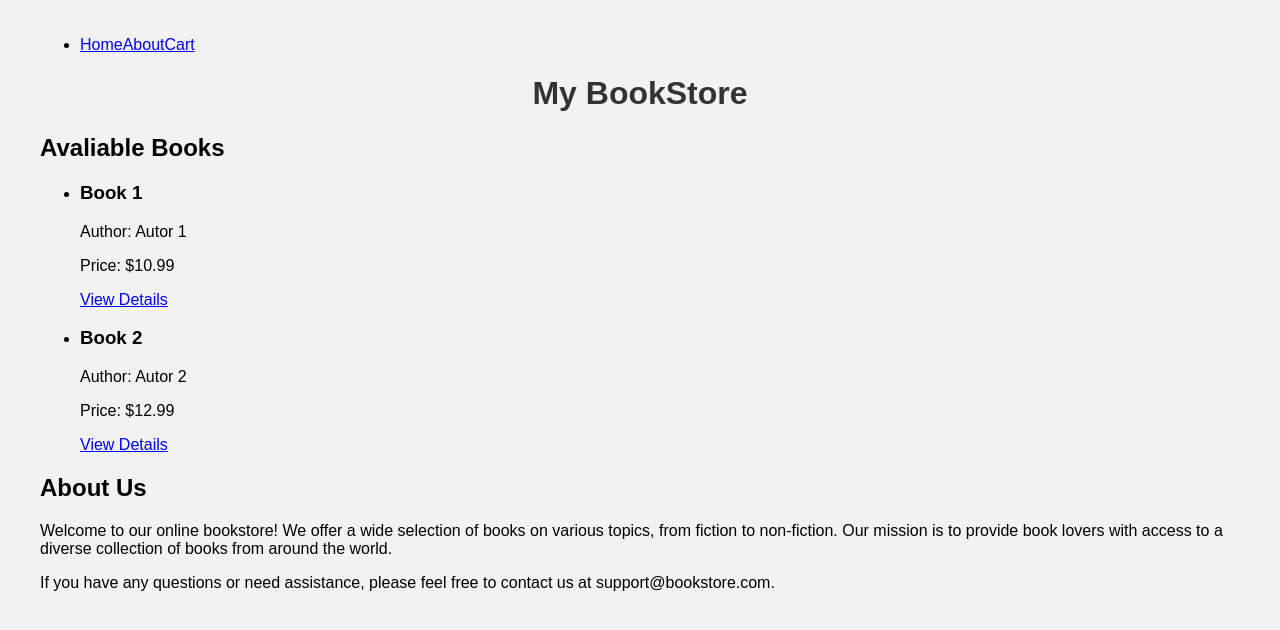
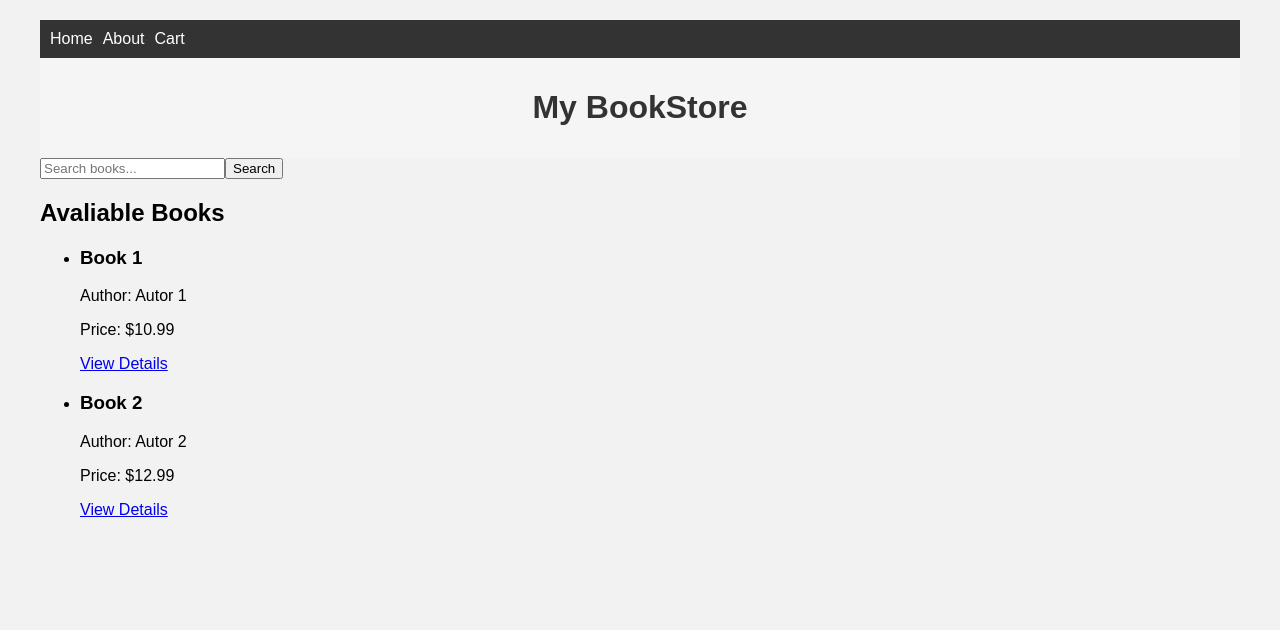
Before and after one commit to vitaliilatka/bookstore-react, a React (Create React App) app: page / in a window 1280 px wide. Shown: the top 630 px of the page. Built offline with nearby package versions, Linux system fonts and the light colour scheme.

Commit message:
adding styles modules Header and Navbar

```diff
--- a/src/App.js
+++ b/src/App.js
@@ -1,23 +1,29 @@
 import React from 'react';
 import './styles.css';
-// import { BrowserRouter as Router, Route } from 'react-router-dom';
 // import { Provider } from './context/Context';
 import Navbar from './components/Navbar';
 import Header from './components/Header';
 import Books from './components/Books';
 import About from './components/About';
-// import BookCart from './components/BookCart';
-// import BookDetails from './components/BookDetails';
-// import Search from './components/Search';
-// import BookCartCheckOut from './components/BookCartCheckOut';
+import BookCart from './components/BookCart';
+import BookDetails from './components/BookDetails';
+import Search from './components/Search';
+import BookCartCheckOut from './components/BookCartCheckOut';
+import { Route, Routes } from 'react-router-dom';
 
 function App() {
   return (
     <div>
       <Navbar />
       <Header />
-      <Books />
-      <About />
+      <Search />
+      <Routes>
+        <Route path="/" element={<Books />} />
+        <Route path="/about" element={<About />} />
+        <Route path="/cart" element={<BookCart />} />
+        <Route path="/books/:id" element={<BookDetails />} />
+        <Route path="/checkout" element={<BookCartCheckOut />} />
+      </Routes>
     </div>
   );
 }
--- a/src/components/Header.js
+++ b/src/components/Header.js
@@ -1,8 +1,9 @@
 import React from "react";
+import styles from '../styles/Header.module.css';
 
 const Header = () => {
     return (
-        <header>
+        <header className={styles.header}>
             <h1>My BookStore</h1>
             {/* Add logo */}
         </header>
--- a/src/components/Navbar.js
+++ b/src/components/Navbar.js
@@ -1,16 +1,21 @@
 import React from "react";
 import { Link } from "react-router-dom";
+import styles from '../styles/Navbar.module.css';
 
 const Navbar = () => {
     return (
-        <nav>
-            <ul>
-                <li>
-                    <Link to="/">Home</Link>
-                    <Link to="/about">About</Link>
-                    <Link to="/cart">Cart</Link>
-                </li>
-            </ul>
+        <nav className={styles.navbar}>
+            <div>
+                <Link className={styles.navLink} to="/">
+                    Home
+                </Link>
+                <Link className={styles.navLink} to="/about">
+                    About
+                </Link>
+                <Link className={styles.navLink} to="/cart">
+                    Cart
+                </Link>
+            </div>
         </nav>
     );
 };
--- a/src/index.js
+++ b/src/index.js
@@ -1,5 +1,5 @@
 import React from 'react';
-import ReactDOM from 'react-dom';
+import ReactDOM from 'react-dom/client';
 import { BrowserRouter } from 'react-router-dom';
 import App from './App';
 // import './styles.css';
--- /dev/null
+++ b/src/styles/Header.module.css
@@ -0,0 +1,5 @@
+.header {
+    background-color: #f5f5f5;
+    padding: 10px;
+    text-align: center;
+}
--- /dev/null
+++ b/src/styles/Navbar.module.css
@@ -0,0 +1,14 @@
+.navbar {
+    background-color: #333;
+    color: #fff;
+    padding: 10px;
+    display: flex;
+    justify-content: space-between;
+    align-items: center;
+}
+
+.navLink {
+    color: #fff;
+    text-decoration: none;
+    margin-right: 10px;
+}
```
